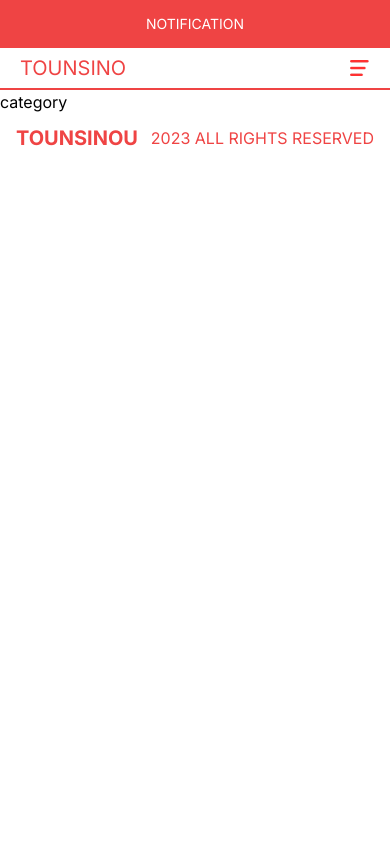
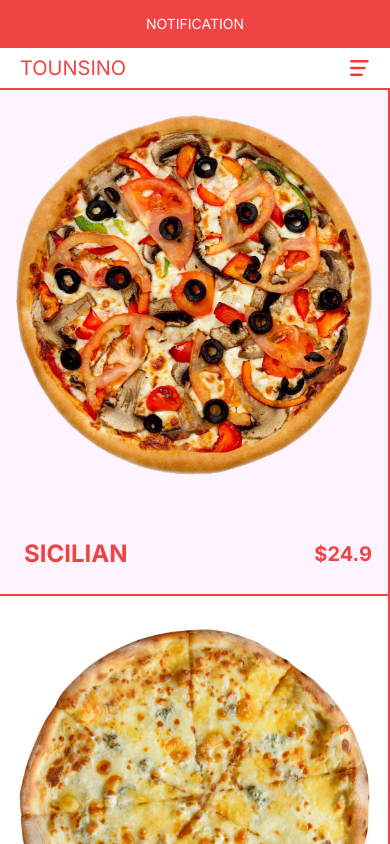
Before and after one commit to amiraadev/food-ordering-app, a Next.js app: page /menu/1 in a window 390 px wide. Shown: the top 844 px of the page. Built offline with nearby package versions, Linux system fonts and the light colour scheme.

Commit message:
category commit

```diff
--- a/src/app/menu/[category]/page.tsx
+++ b/src/app/menu/[category]/page.tsx
@@ -1,11 +1,29 @@
-import React from 'react'
+import { pizzas } from "@/data";
+import Image from "next/image";
+import Link from "next/link";
+import React from "react";
 
 const CategoryPage = () => {
   return (
-    <div>
-      category
+    <div className="flex flex-wrap text-red-500">
+      {pizzas.map((item) => (
+        <Link className="w-full h-[60vh] border-r-2 border-b-2 border-red-500 sm:w-1/2 lg:w-1/3 p-4 flex flex-col justify-between group odd:bg-fuchsia-50" href={`/product/${item.id}`} key={item.id}>
+          {/* IMAGE CONTAINER */}
+          {item.img && (
+            <div className="relative h-[80%]">
+              <Image src={item.img} alt="" fill className="object-contain"/>
+            </div>
+          )}
+          {/* TEXT CONTAINER */}
+          <div className="flex items-center justify-between font-bold">
+            <h1 className="text-2xl uppercase p-2">{item.title}</h1>
+            <h2 className="group-hover:hidden text-xl">${item.price}</h2>
+            <button className="hidden group-hover:block uppercase bg-red-500 text-white p-2 rounded-md">Add to Cart</button>
+          </div>
+        </Link>
+      ))}
     </div>
-  )
-}
+  );
+};
 
-export default CategoryPage
+export default CategoryPage;
--- a/src/app/menu/page.tsx
+++ b/src/app/menu/page.tsx
@@ -17,6 +17,7 @@
             <p className="text-sm my-8">{category.desc}</p>
             <button className={`hidden 2xl:block bg-${category.color} text-${category.color === "black" ? "white" : "red-500"} py-2 px-4 rounded-md`}>Explore</button>
           </div>
+
         </Link>
       ))}
     </div>
--- a/src/app/product/[id]/page.tsx
+++ b/src/app/product/[id]/page.tsx
@@ -1,11 +1,30 @@
-import React from 'react'
+import Price from "@/components/Price";
+import { singleProduct } from "@/data";
+import Image from "next/image";
+import React from "react";
 
 const SingleProductPage = () => {
   return (
-    <div>
+    <div className="p-4 lg:px-20 xl:px-40 h-screen flex flex-col justify-around text-red-500 md:flex-row md:gap-8 md:items-center">
+      {/* IMAGE CONTAINER */}
+      {singleProduct.img && (
+        <div className="relative w-full h-1/2 md:h-[70%]">
+          <Image
+            src={singleProduct.img}
+            alt=""
+            className="object-contain"
+            fill
+          />
+        </div>
+      )}
+      {/* TEXT CONTAINER */}
+      <div className="h-1/2 flex flex-col gap-4 md:h-[70%] md:justify-center md:gap-6 xl:gap-8">
+        <h1 className="text-3xl font-bold uppercase xl:text-5xl">{singleProduct.title}</h1>
+        <p>{singleProduct.desc}</p>
+        <Price price={singleProduct.price} id={singleProduct.id} options={singleProduct.options}/>
+      </div>
+    </div>
+  );
+};
 
-    </div>
-  )
-}
-
-export default SingleProductPage
+export default SingleProductPage;
```
Also changed, not shown: src/components/Price.tsx (added).
